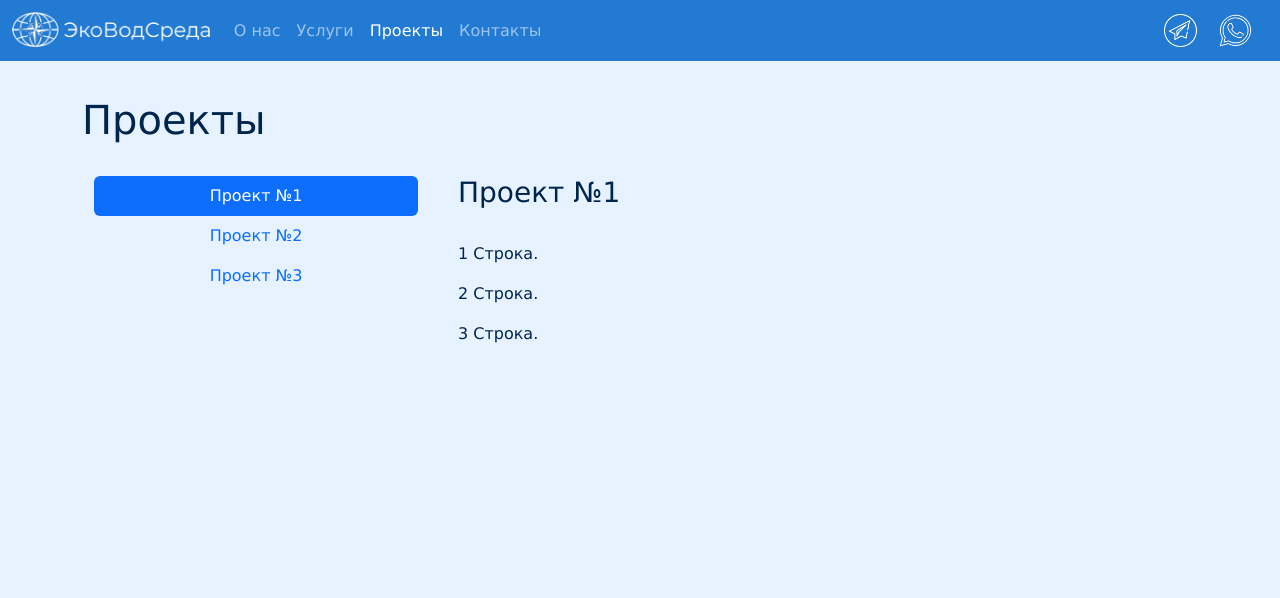
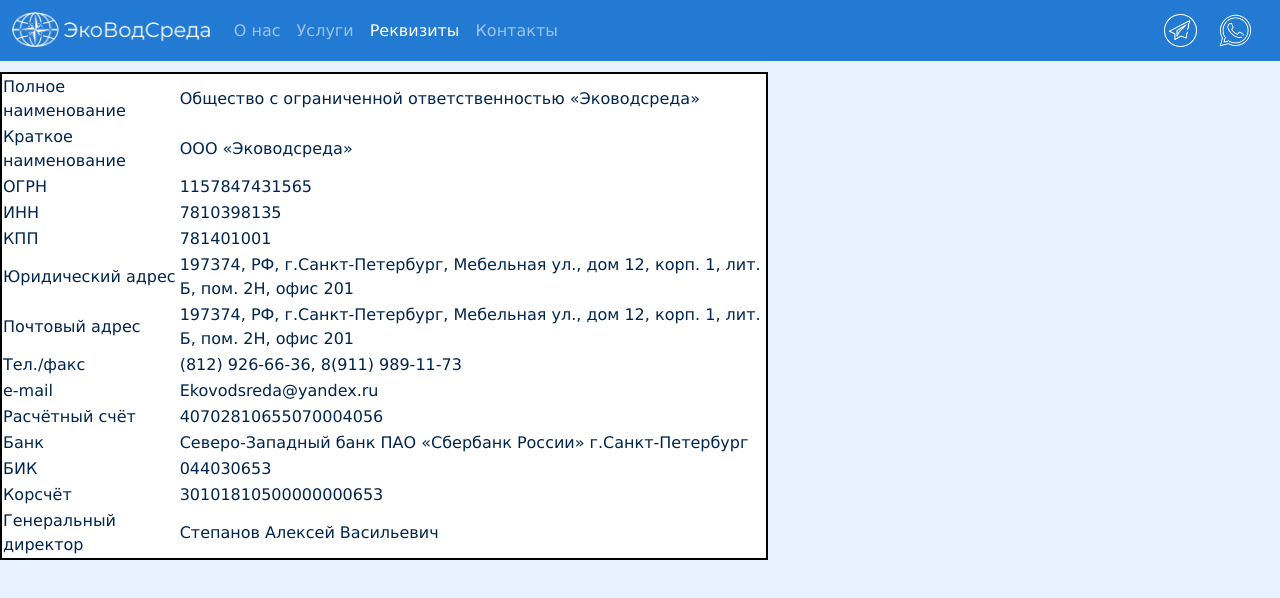
Before and after one commit to ekovodsreda/ekovodsreda.github.io, a plain HTML site: page projects.html in a window 1280 px wide. Drawn offline with nearby package versions, Linux system fonts and the light colour scheme.

Commit message:
Update projects.html

```diff
--- a/projects.html
+++ b/projects.html
@@ -29,7 +29,7 @@
                         <a class="nav-link" href="services.html">Услуги</a>
                     </li>
                     <li class="nav-item">
-                        <a class="nav-link active" href="projects.html">Проекты</a>
+                        <a class="nav-link active" href="projects.html">Реквизиты</a>
                     </li>
                     <li class="nav-item">
                         <a class="nav-link" href="contacts.html">Контакты</a>
@@ -48,48 +48,65 @@
     </nav>
     <br><br><br>
 
-    <div class="container">
+<table width="60%" border="2" cellpadding="1" cellspacing="1" bordercolor="#000000" style="background-color:#ffffff">
+<tr>
+<td>Полное наименование</td>
+<td>Общество с ограниченной ответственностью «Эководсреда»</td>
+</tr>
+<tr>
+<td>Краткое наименование</td>
+<td>ООО «Эководсреда»</td>
+</tr>
+<tr>
+<td>ОГРН</td>
+<td>1157847431565</td>
+</tr>
+<tr>
+<td>ИНН</td>
+<td>7810398135</td>
+</tr>
+<tr>
+<td>КПП</td>
+<td>781401001</td>
+</tr>
+<tr>
+<td>Юридический адрес</td>
+<td>197374, РФ, г.Санкт-Петербург, Мебельная ул., дом 12, корп. 1, лит. Б, пом. 2Н, офис 201</td>
+</tr>
+<tr>
+<td>Почтовый адрес</td>
+<td>197374, РФ, г.Санкт-Петербург, Мебельная ул., дом 12, корп. 1, лит. Б, пом. 2Н, офис 201</td>
+</tr>
+<tr>
+<td>Тел./факс</td>
+<td>(812) 926-66-36, 8(911) 989-11-73</td>
+</tr>
+<tr>
+<td>e-mail</td>
+<td>Ekovodsreda@yandex.ru</td>
+</tr>
+<tr>
+<td>Расчётный счёт</td>
+<td>40702810655070004056</td>
+</tr>
+<tr>
+<td>Банк</td>
+<td>Северо-Западный банк ПАО «Сбербанк России» г.Санкт-Петербург</td>
+</tr>
+<tr>
+<td>БИК</td>
+<td>044030653</td>
+</tr>
+<tr>
+<td>Корсчёт</td>
+<td>30101810500000000653</td>
+</tr>
+<tr>
+<td>Генеральный директор</td>
+<td>Степанов Алексей Васильевич</td>
+</tr>
+</table>
 
-        <br>
-        <h1>Проекты</h1>
-        <br>
-        <div class="row container-fluid">
-            <div class="col-lg-4">
-                <div class="nav flex-column nav-pills me-3" id="v-pills-tab" role="tablist" aria-orientation="vertical">
-                    <!-- <button class="nav-link" id="v-pills-GIVETHISANID-tab" data-bs-toggle="pill" data-bs-target="#v-pills-GIVETHISANID" type="button" role="tab" aria-controls="v-pills-GIVETHISANID" aria-selected="false">GIVETHISANID</button> -->
-                    <button class="nav-link active" id="v-pills-project1-tab" data-bs-toggle="pill" data-bs-target="#v-pills-project1" type="button" role="tab" aria-controls="v-pills-project1" aria-selected="true">Проект №1</button>
-                    <button class="nav-link" id="v-pills-project2-tab" data-bs-toggle="pill" data-bs-target="#v-pills-project2" type="button" role="tab" aria-controls="v-pills-project2" aria-selected="false">Проект №2</button>
-                    <button class="nav-link" id="v-pills-project3-tab" data-bs-toggle="pill" data-bs-target="#v-pills-project3" type="button" role="tab" aria-controls="v-pills-project3" aria-selected="false">Проект №3</button>
-                </div><br>
-            </div>
-            <div class="col-lg-8">
-                <div class="tab-content" id="v-pills-tabContent">
-                    <!-- <div class="tab-pane fade" id="v-pills-GIVETHISANID" role="tabpanel" aria-labelledby="v-pills-GIVETHISANID-tab">3</div> -->
-                    <div class="tab-pane fade show active" id="v-pills-project1" role="tabpanel" aria-labelledby="v-pills-project1-tab">
-                        <h3>Проект №1</h3>
-                        <br>
-                        <p>1 Строка.</p>
-                        <p>2 Строка.</p>
-                        <p>3 Строка.</p>
-                    </div>
-                    <div class="tab-pane fade" id="v-pills-project2" role="tabpanel" aria-labelledby="v-pills-project2-tab">
-                        <h3>Проект №2</h3>
-                        <br>
-                        <p>4 Строка.</p>
-                        <p>5 Строка.</p>
-                        <p>6 Строка.</p>
-                    </div>
-                    <div class="tab-pane fade" id="v-pills-project3" role="tabpanel" aria-labelledby="v-pills-project3-tab">
-                        <h3>Проект №3</h3>
-                        <br>
-                        <p>7 Строка.</p>
-                        <p>8 Строка.</p>
-                        <p>9 Строка.</p>
-                    </div>
-                    </div>
-            </div>
-        </div>
-    </div>
 
     <script src="https://cdn.jsdelivr.net/npm/bootstrap@5.3.0-alpha3/dist/js/bootstrap.bundle.min.js"
         integrity="sha384-ENjdO4Dr2bkBIFxQpeoTz1HIcje39Wm4jDKdf19U8gI4ddQ3GYNS7NTKfAdVQSZe"
```
